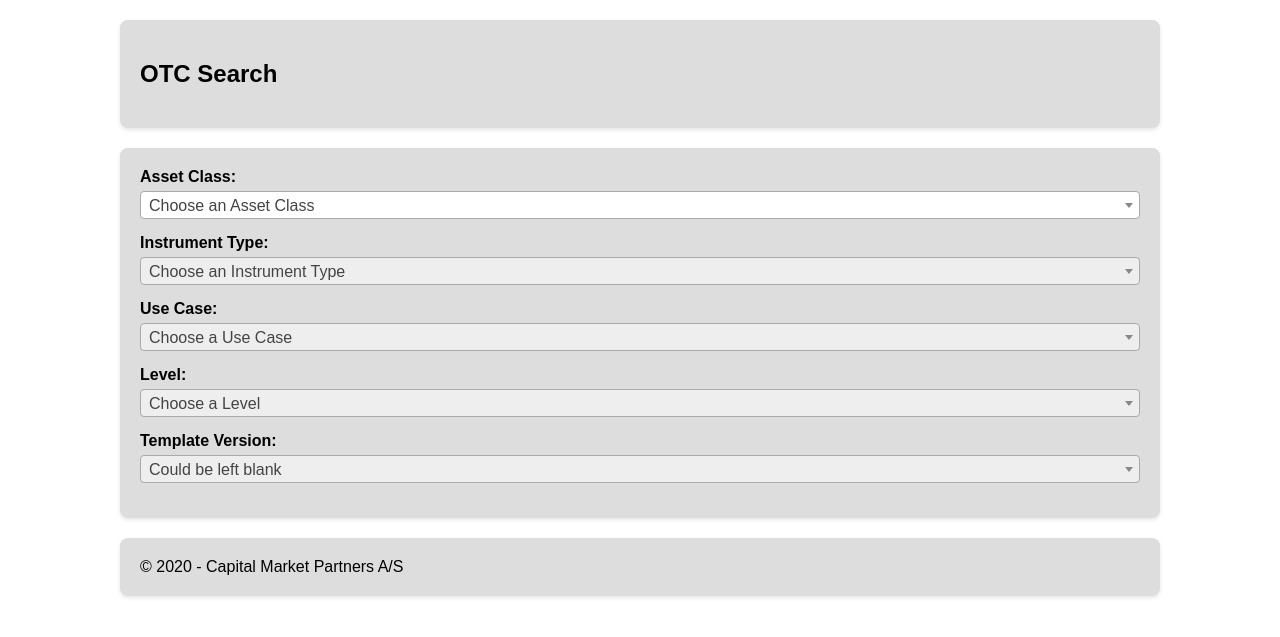
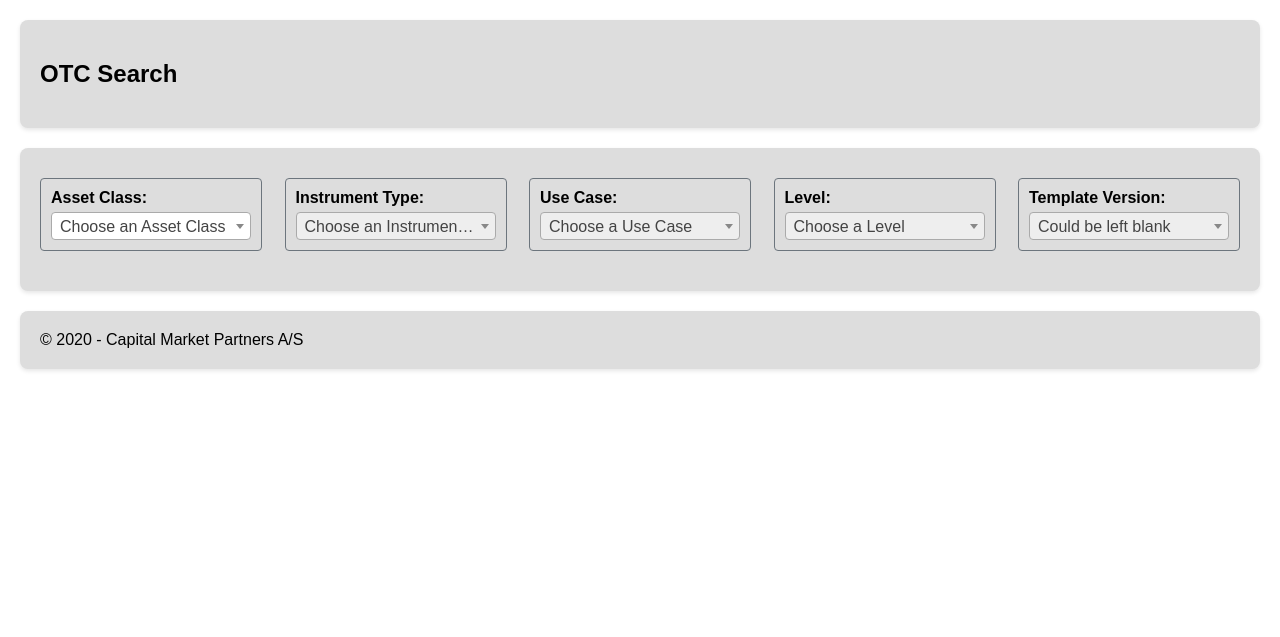
Before and after one commit to catalina-mihai/OTC-Lookup, a Flask app: template templates/index.html in a window 1280 px wide. Shown: the top 637 px of the page. Run offline with Flask 3, Linux system fonts and the light colour scheme; the template is opened without the code that fills it, so the values that code supplies are empty; some libraries are stand-ins or nearby versions.

Commit message:
Fixed boxes index.html

```diff
--- a/templates/index.html
+++ b/templates/index.html
@@ -30,7 +30,7 @@
         }
 
         .container {
-            max-width: 1000px;
+            max-width: 1200px;
             margin: 20px auto;
             background: #ddd;
             padding: 20px;
@@ -38,9 +38,25 @@
             box-shadow: 0 2px 4px rgba(0, 0, 0, 0.1);
         }
 
+        /* Flexbox container for form-row */
+        .form-row {
+            display: flex;
+            flex-wrap: wrap;
+            gap: 15px; /* Adds space between items */
+            justify-content: space-between;
+        }
+
+        /* Styling for each form-group within the flex container */
         .form-group {
-            margin-bottom: 15px;
+            flex: 1;
+            min-width: 170px; /* Adjust minimum width as needed */
+            max-width: 200px; /* Controls maximum width for wider screens */
+            border: 1px solid #6c757d; /* Add a thin border */
+            padding: 10px; /* Add some padding inside the box */
+            border-radius: 4px; /* Optional: round the corners */
+            margin-top: 10px; /* Optional: space between form groups */
         }
+
 
         label {
             font-weight: bold;
@@ -105,10 +121,6 @@
         }
 
         /* Add these CSS rules to your style section */
-        .ui-datepicker td {
-            padding: 1px;
-        }
-
         .ui-datepicker td span,
         .ui-datepicker td a {
             display: block;
@@ -144,7 +156,42 @@
         .ui-datepicker {
             z-index: 1000 !important;
         }
+        /* Container for dynamic fields with flexbox layout */
+        #dynamicFields {
+            display: flex;
+            flex-wrap: wrap;
+            gap: 15px; /* Space between items */
+            justify-content: space-between;
+        }
 
+        /* Ensure each dynamic form-group has consistent sizing */
+        #dynamicFields .form-group {
+            flex: 1;
+            min-width: 170px; /* Minimum width for smaller screens */
+            max-width: 200px; /* Control maximum width for wider screens */
+        }
+
+        #dynamicFields label, #dynamicFields select, #dynamicFields input, #dynamicFields textarea {
+            width: 100%; /* Ensure full width usage */
+            padding: 10px; /* Consistent padding */
+            border: 1px solid #6c757d;
+            border-radius: 4px;
+            font-size: 14px;
+            box-sizing: border-box;
+        }
+
+        /* Ensure text areas match input sizes */
+        #dynamicFields textarea {
+            resize: vertical; /* Allows vertical resizing only */
+            min-height: 38px;
+        }
+
+        /* Responsive behavior for smaller screens */
+        @media (max-width: 600px) {
+            #dynamicFields .form-group {
+                min-width: 100%; /* Stack fields on mobile */
+            }
+        }
         /* Media Query for Mobile */
         @media (max-width: 600px) {
             th, td {
@@ -191,6 +238,8 @@
     </div>
     <div class="container">
         <form id="searchForm">
+            <!-- Flex container for form groups -->
+            <div class="form-row">
                 <div class="form-group">
                     <label for="assetClass">Asset Class:</label>
                     <select id="assetClass" name="assetClass" onchange="updateInstrumentType(this.value)">
@@ -214,6 +263,7 @@
                         <option value="">Choose a Use Case</option>
                     </select>
                 </div>
+
                 <div class="form-group">
                     <label for="level">Level:</label>
                     <select id="level" name="level" disabled onchange="updateTemplateVersion(this.value); performSearch();">
@@ -227,16 +277,20 @@
                         <option value="">Could be left blank</option>
                     </select>
                 </div>
+            </div>
+        </form>
 
 
-
-        </form>
-
-        <div id="dynamicFields"></div>
-        <!-- Find Button initially hidden -->
-        <button type="button" class="button" id="find-button" onclick="performFind()" style="display: none; margin-top: 20px;">
+        <div id="dynamicFields" class="dynamic-fields-row"></div>
+        <div id="button-container" style="display: flex; gap: 10px; margin-top: 20px;">
+            <button type="button" class="button" id="find-button" onclick="performFind()" style="display: none;">
                 Find
             </button>
+            <button type="button" class="button" id="clear-results-button" onclick="clearResults()" style="display: none;">
+                Clear Results
+            </button>
+        </div>
+
         <div id="resultSection"></div>
         <!-- Results will be displayed here -->
         <div id="results"></div>
@@ -249,8 +303,7 @@
         // Initialize select2 dropdowns
         $(document).ready(function() {
             $('.select2').select2();
-        });
-        $(document).ready(function() {
+
             function matchCustom(params, data) {
                 // If the user did not write any term in the freetext box, return all of the dropdown options
                 if ($.trim(params.term) === '') {
@@ -402,6 +455,14 @@
                 console.error('Error fetching attributes:', error);
             });
         }
+        function clearResults() {
+            // Clear displayed results
+            $('#results').empty();
+            // Keep both the Find and Clear Results buttons visible
+            $('#find-button').css('display', 'block');
+            $('#clear-results-button').css('display', 'block');
+        }
+
         function performFind() {
             const formData = {
                 header: {
@@ -634,9 +695,11 @@
             });
 
             initDynamicSelect2();
-            // Make the Find button visible
+            // Make the Find and Clear Results buttons visible
             $('#find-button').css('display', 'block');
+            $('#clear-results-button').css('display', 'block');
         }
+
 
         // Function to create a Select2 searchable dropdown
         function createSearchableDropdown(container, attributeKey, options) {
```
Lines whose indentation alone changed are shown as unchanged.
